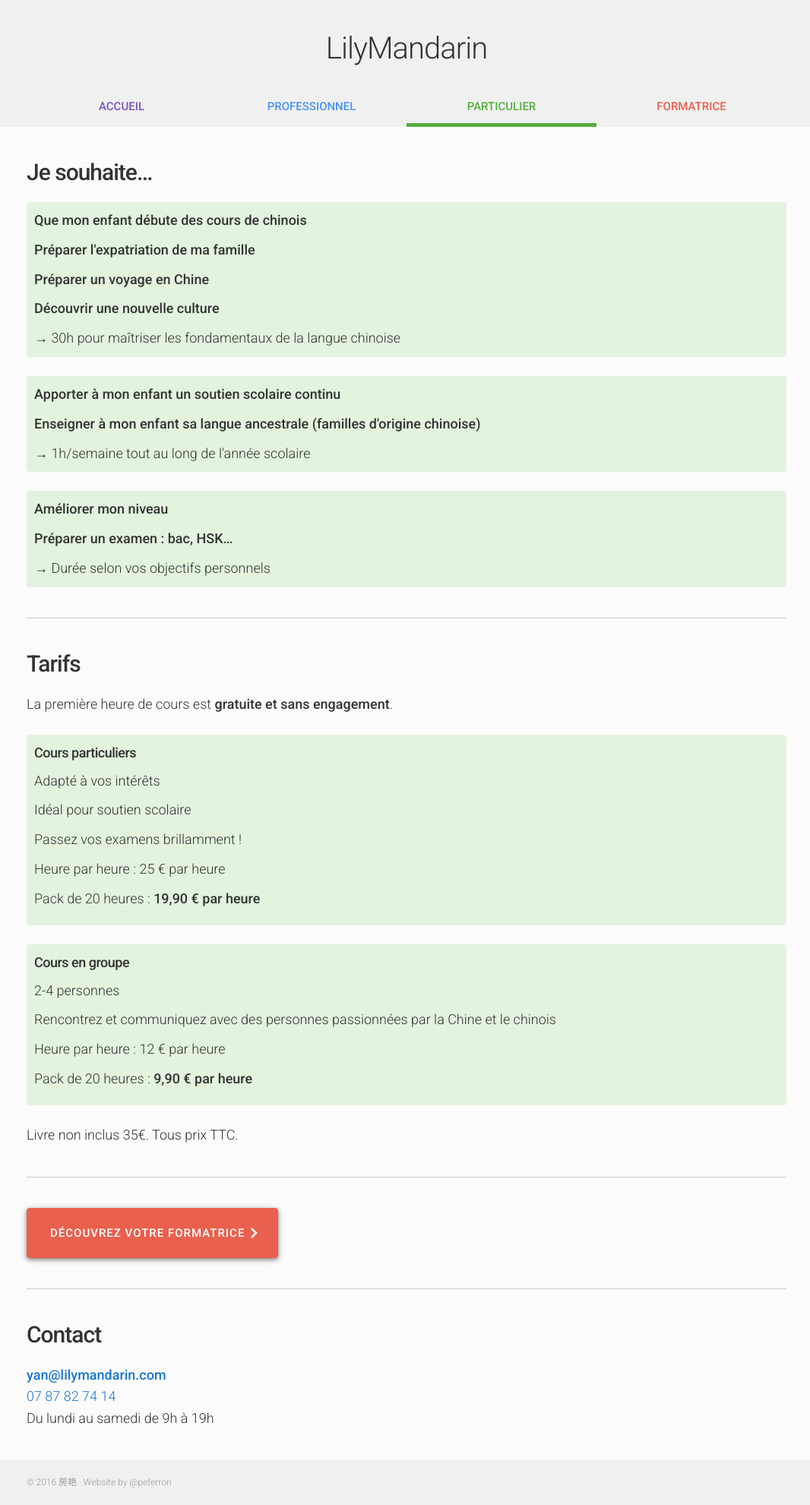
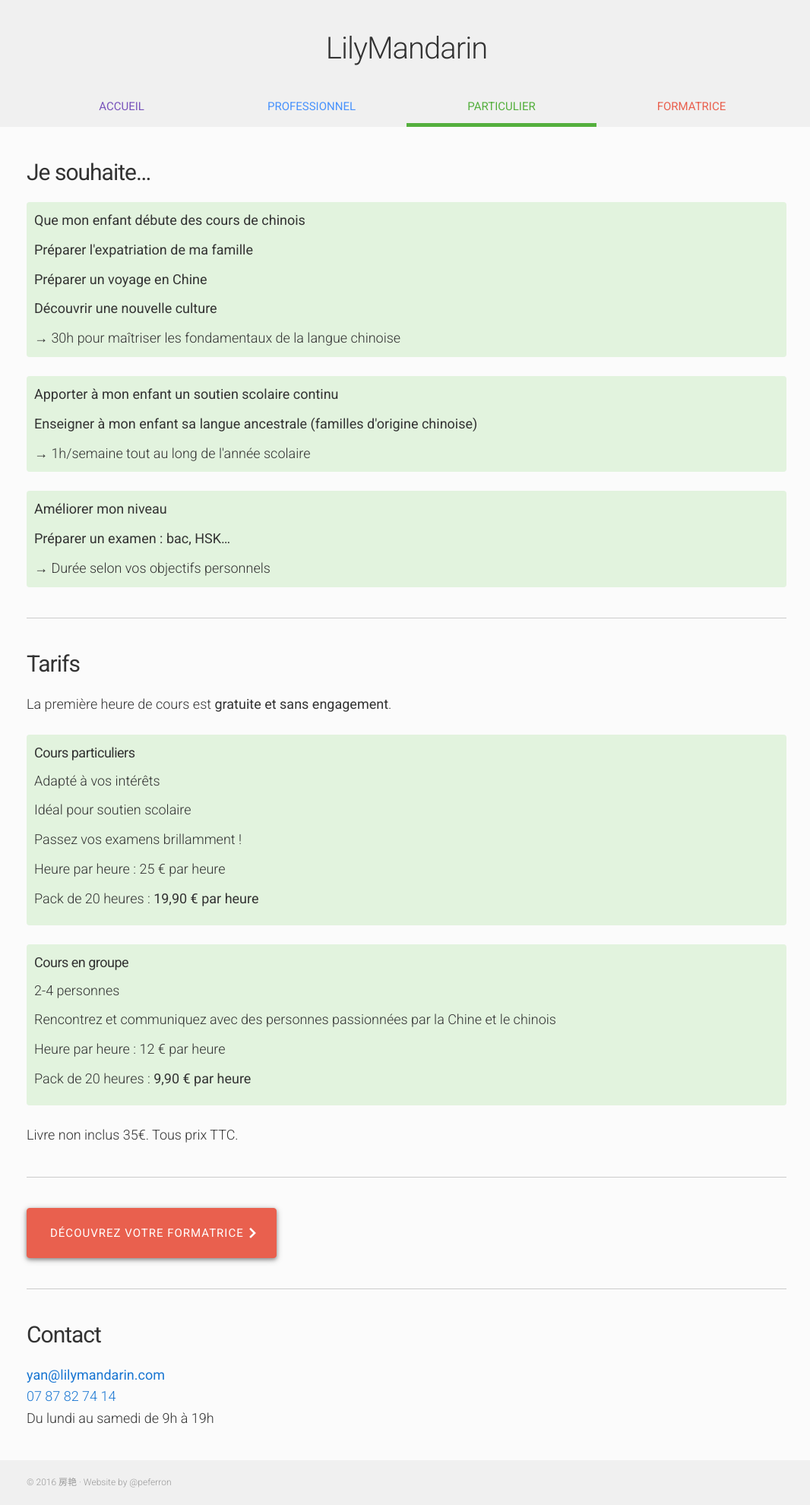
Before and after one commit to peferron/lilymandarin, a Jekyll site: the page built from particulier/index.html, in a window 1280 px wide. Shown: the whole page at 76% size, without its empty margins (105-1171 px from the left). Built offline with Jekyll 4.4.1, drawn with Linux system fonts in a browser that asks for light colours.

Commit message:
Make headings lighter

```diff
--- a/_includes/head.html
+++ b/_includes/head.html
@@ -4,7 +4,7 @@
   <meta charset="utf-8">
   <title>{% if page.title %}{{ page.title }}{% else %}{{ site.title }}{% endif %} | {{ site.appname }}</title>
 
-  <link rel="stylesheet" href="//fonts.googleapis.com/css?family=Roboto:300,500">
+  <link rel="stylesheet" href="//fonts.googleapis.com/css?family=Roboto:300,400">
 
   <link rel="stylesheet" href="/css/main.css">
 
--- a/_sass/typography.sass
+++ b/_sass/typography.sass
@@ -1,7 +1,7 @@
 // For performance, load the Google Web Fonts with a <link> in the HTML instead of an @import.
 
 $normal-font-weight: 300
-$bold-font-weight: 500
+$bold-font-weight: 400
 
 $h1-font-size: 4rem
 $h2-font-size: 3.6rem
```
